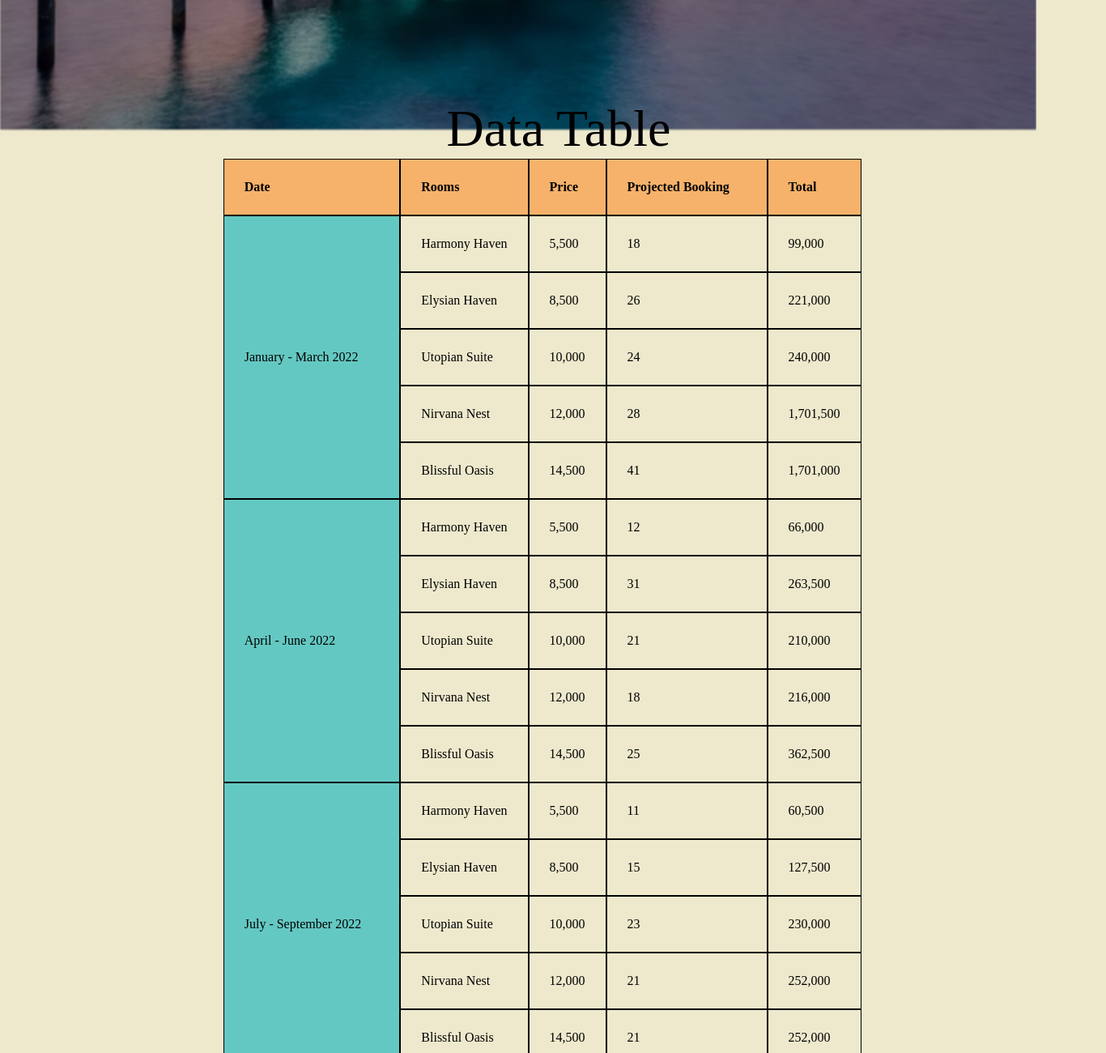
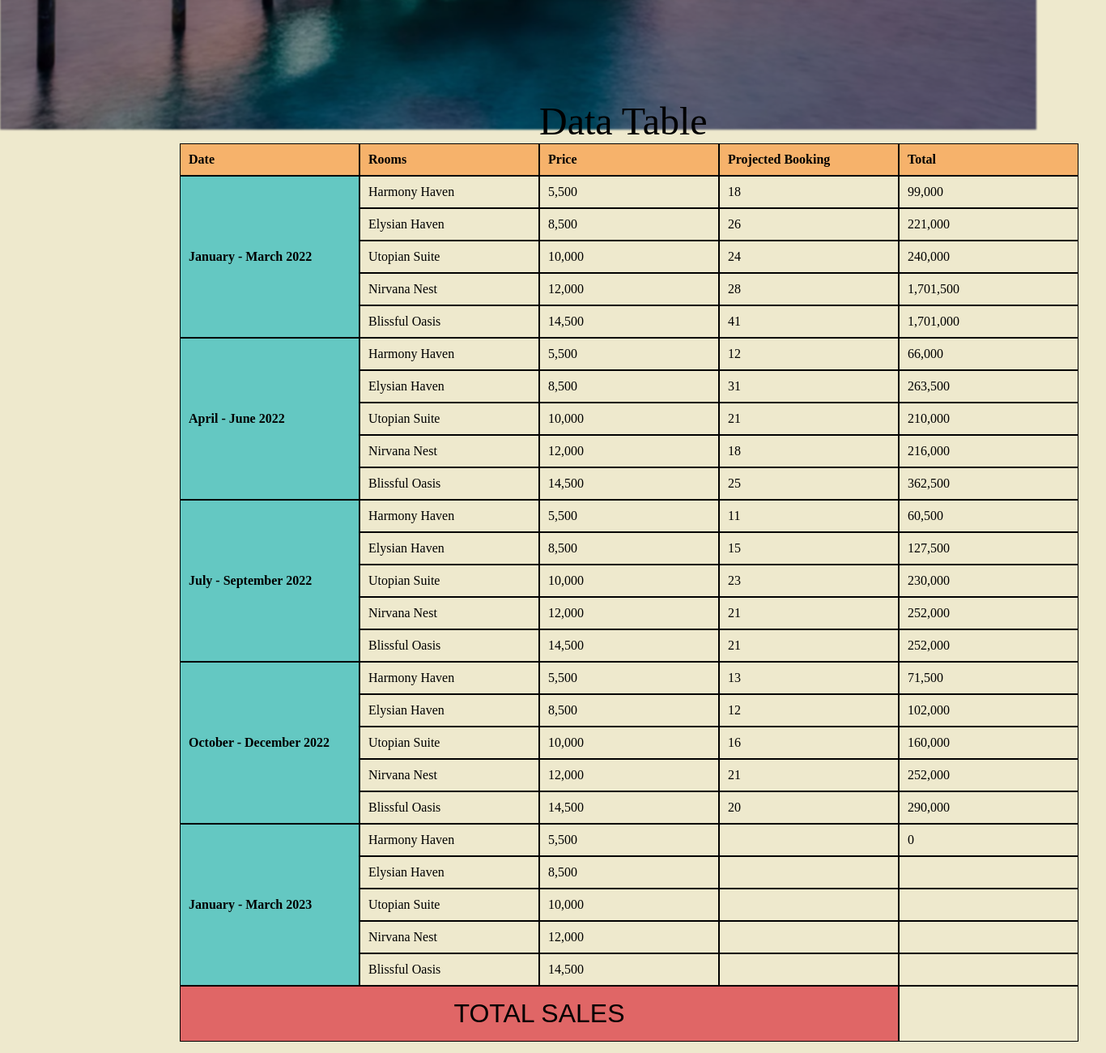
Before and after one commit to zhyct11/ElNort3, a plain HTML site: page Sales.html in a window 1280 px wide. Shown: the part 640-1940 px from the top of the page at 81% size, 1366 px wide, since content can reach past the window. Drawn offline with Linux system fonts and the light colour scheme; a web font is replaced by a local one.

Commit message:
Add files via upload

```diff
--- a/Images/Forms.css
+++ b/Images/Forms.css
@@ -102,6 +102,8 @@ body {
   background: #315966;
 }
 .icon{
+  width:110px;
+  height:120px;
   margin: 20px;
   float: left;
 }
--- a/Images/Multiple Pages (Accomodation).css
+++ b/Images/Multiple Pages (Accomodation).css
@@ -291,27 +291,37 @@ input[type="text"].price{
 .button:hover:before {
     width: 100%;
 }
+
+/* Sales Page*/
+
 td, th {
+    width: 200px;
     border: 1px solid black;
     text-align: left;
-    padding: 25px;
+    padding: 10px;
+    font-size: 10px;
+    font-size: 1em;
 }
 .g{
     padding: 0;
 }
 .pdata{
+    outline: none;
+    width: 200px;
     padding: 10px;
     background-color: transparent;
     border: none;
 }
 .total_data{
+    outline: none;
+    width: 200px;
     padding: 10px;
     background-color: transparent;
     border: none;
 }
 .text-head{
     position: relative;
-    left: 60%;
+    left: 0%;
     top: 100px;
     text-align: right;
     color: #fff;
@@ -332,9 +342,9 @@ td, th {
 }
 .txt{
     position: relative;
-    left: 70%;
+    left: 60%;
     top: 370px;
-    font-size: 4em;
+    font-size: 3em;
     width: 700px;
 }
 .p_sales{
@@ -348,21 +358,31 @@ td, th {
 }
 table{
     position: relative;
-    left: 35%;
+    left: 20%;
     top: 370px;
     border-spacing: 0;
 }
 .dates{
+    font-weight: bold;
     background-color: #64c8c2;
 }
 .head{
     background-color: #f6b26b;
 }
 .total_sales{
+    padding: 15px;
     background-color: #e06666;
     text-align: center;
 }
+#sales_btn{
+    background-color: #e06666;
+    border: none;
+    font-size: 2em;
+    cursor: pointer;
+}
 #grand-total{
+    text-align: center;
+    font-weight: bold;
     color: red;
     font-size: 2em;
 }
```
Also changed, not shown: Images/Accomodation.css (+11 -2 lines).
